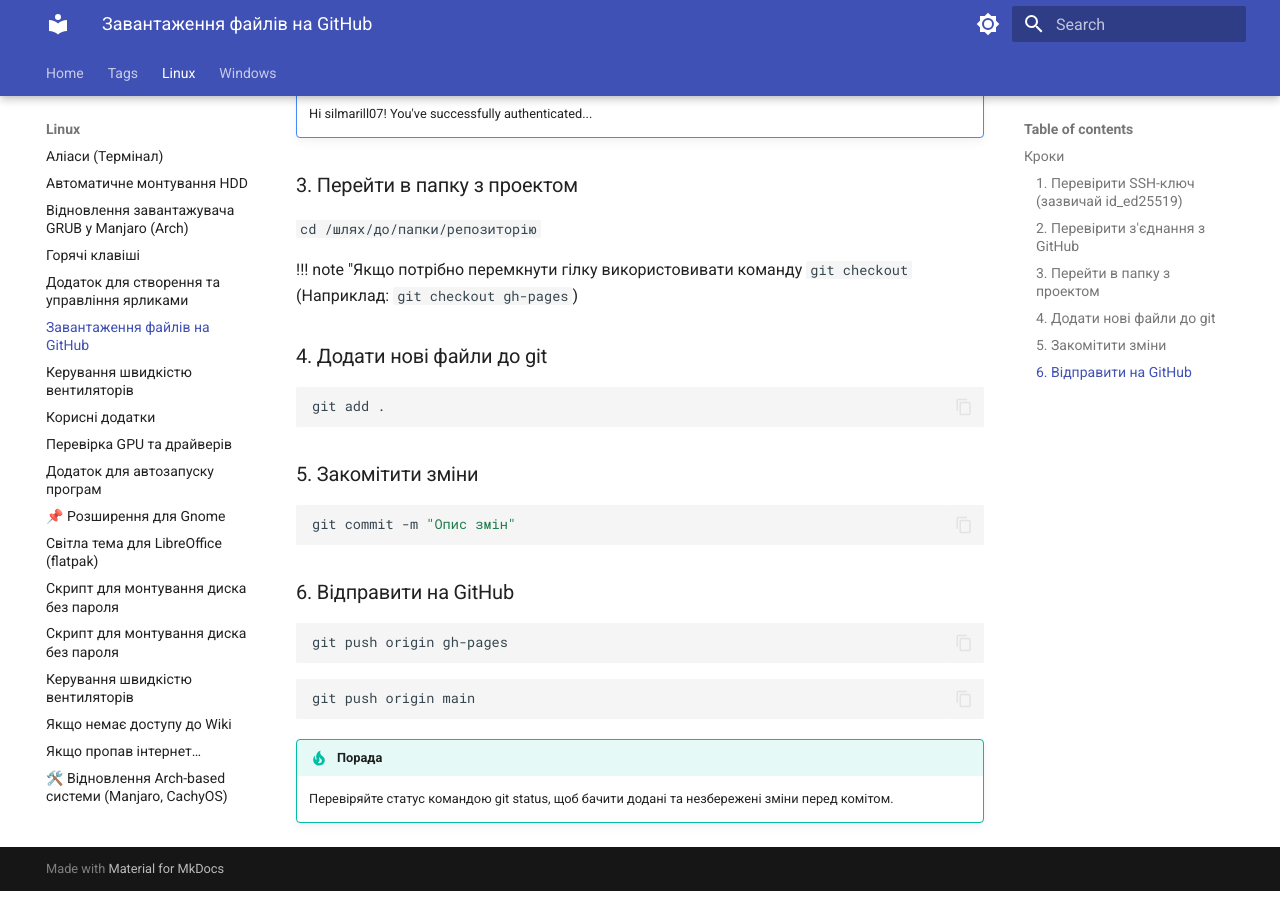
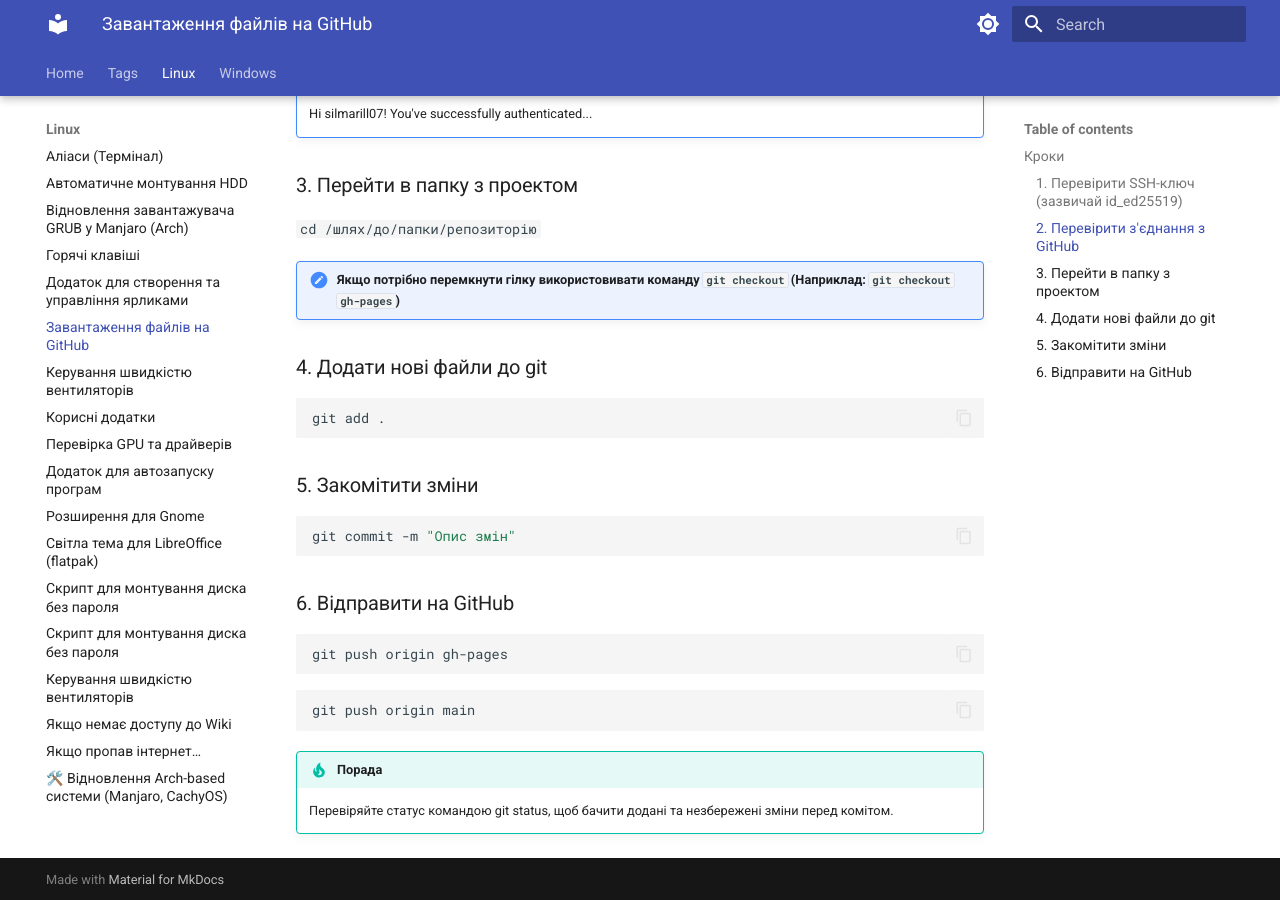
Before and after one commit to silmarill07/my-docs, an MkDocs documentation site: the page built from docs/Linux/Завантаження файлів на GitHub.md, in a window 1280 px wide and 900 px high, scrolled down 529 px. Built offline with MkDocs 1.6.1 and Material for MkDocs 9.7.7, drawn with Linux system fonts in a browser that asks for light colours.

Commit message:
add notes

````diff
--- a/docs/Linux/Завантаження файлів на GitHub.md
+++ b/docs/Linux/Завантаження файлів на GitHub.md
@@ -26,7 +26,7 @@
 cd /шлях/до/папки/репозиторію
 ``
 
-!!! note "Якщо потрібно перемкнути гілку використовивати команду ``git checkout`` (Наприклад: ``git checkout gh-pages``)
+!!! note "Якщо потрібно перемкнути гілку використовивати команду ``git checkout`` (Наприклад: ``git checkout gh-pages``)"
 
 ### 4. Додати нові файли до git
 ```bash
````
Also changed, not shown: docs/Linux/Расширения Gnome.md (+1 -1 lines).
